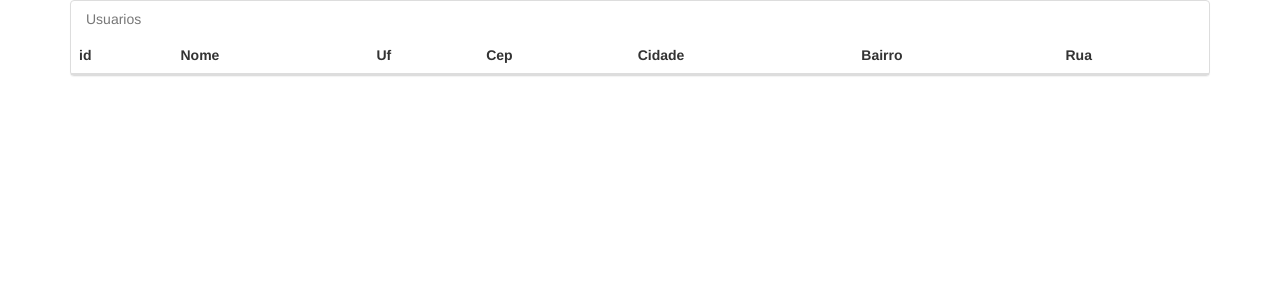
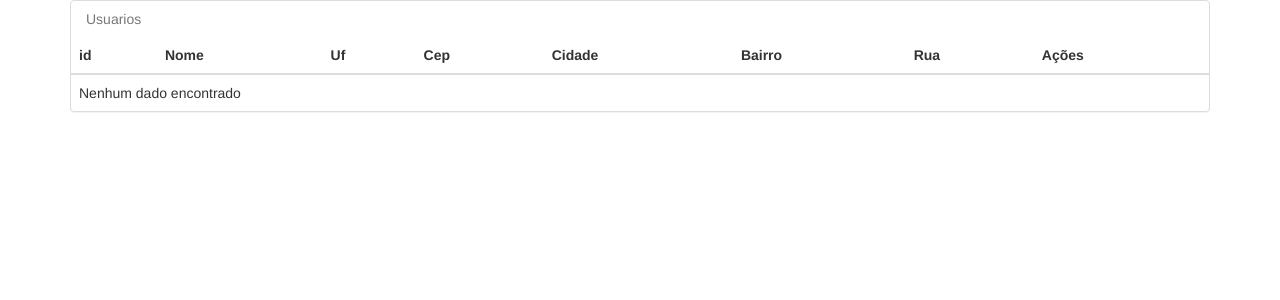
Before and after one commit to alvesnogueira/prova-symfony, a Symfony app: template templates/lista.html.twig in a window 1280 px wide. Shown: the part 76-376 px from the top of the page. Run offline with Twig, Linux system fonts and the light colour scheme; the template is opened without the code that fills it, so the values that code supplies are empty; some libraries are stand-ins or nearby versions.

Commit message:
Metodo para excluir

```diff
--- a/templates/lista.html.twig
+++ b/templates/lista.html.twig
@@ -38,9 +38,11 @@
                             <th>Cidade</th>
                             <th>Bairro</th>
                             <th>Rua</th>
+                            <th>Ações</th>
                         </tr>
                     </thead>
                     <tbody>
+                        {% if users|length > 0 %}
                             {% for user in users %}
                                 <tr>
                                     <td>{{user.id}}</td>
@@ -50,9 +52,19 @@
                                     <td>{{user.cidade}}</td>
                                     <td>{{user.bairro}}</td>
                                     <td>{{user.logradouro}}</td>
-                                <td><a class="btn btn-danger" href="/user/delete/{{user.id}}" title="">Excluir</a></td>
+                                    <td>
+                                        <a class="btn btn-danger" href="/user/delete/{{user.id}}" title="">Excluir</a>
+                                        <a class="btn btn-primary" href="/user/edit/{{user.id}}" title="">Editar</a>
+                                    </td>
+
                                 </tr>
                             {% endfor %}
+                        {% else %}
+                            <tr>
+                                <td colspan="7" rowspan="" headers="">Nenhum dado encontrado</td>
+                            </tr>
+                       {% endif %}
+
                     </tbody>
                 </table>
             </div>
```
Also changed, not shown: src/Controller/DefaultController.php (+26 -1 lines). Lines whose indentation alone changed are shown as unchanged.
